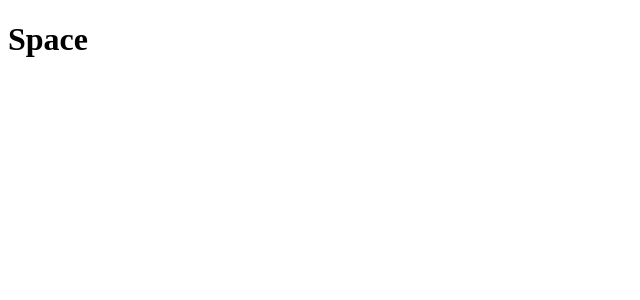
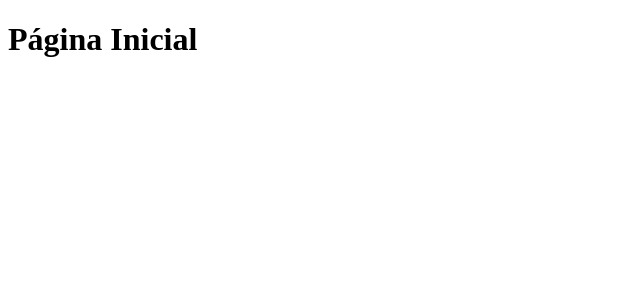
Before and after one commit to kaueslo/Espaco, a React (Create React App) app: page / in a window 1280 px wide. Shown: the top 300 px of the page, without its empty margins (0-640 px from the left). Built offline with nearby package versions, Linux system fonts and the light colour scheme.

Commit message:
Criando o componente da pagina inicial

```diff
--- a/src/App.js
+++ b/src/App.js
@@ -1,6 +1,5 @@
+import PaginaInicial from "./componentes/PaginaInicial";
 
 export default function App() {
-  return (
-    <h1>Space</h1>
-  );
+  return <PaginaInicial/>;
 }
--- /dev/null
+++ b/src/componentes/PaginaInicial/index.jsx
@@ -0,0 +1,5 @@
+export default function PaginaInicial(){
+    return(
+        <h1>Página Inicial</h1>
+    )
+}
```
